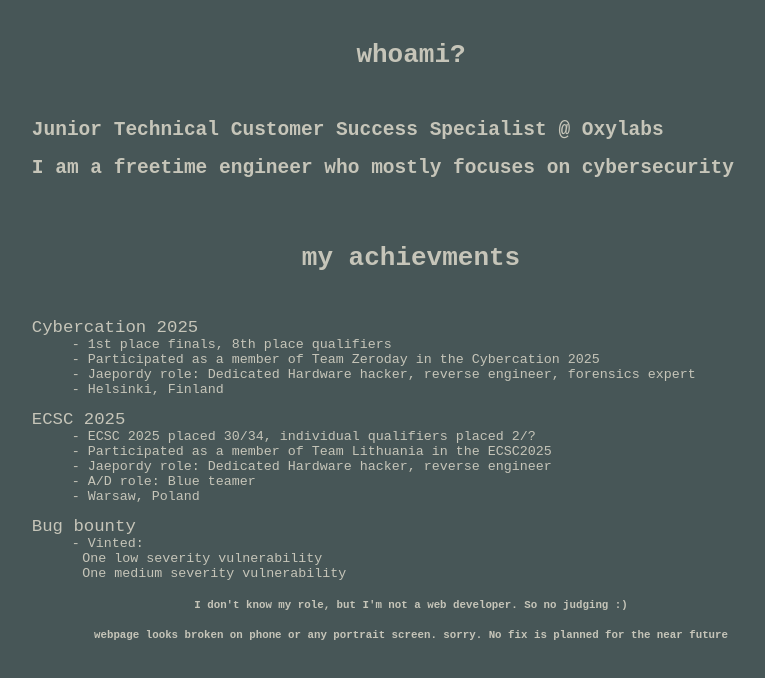
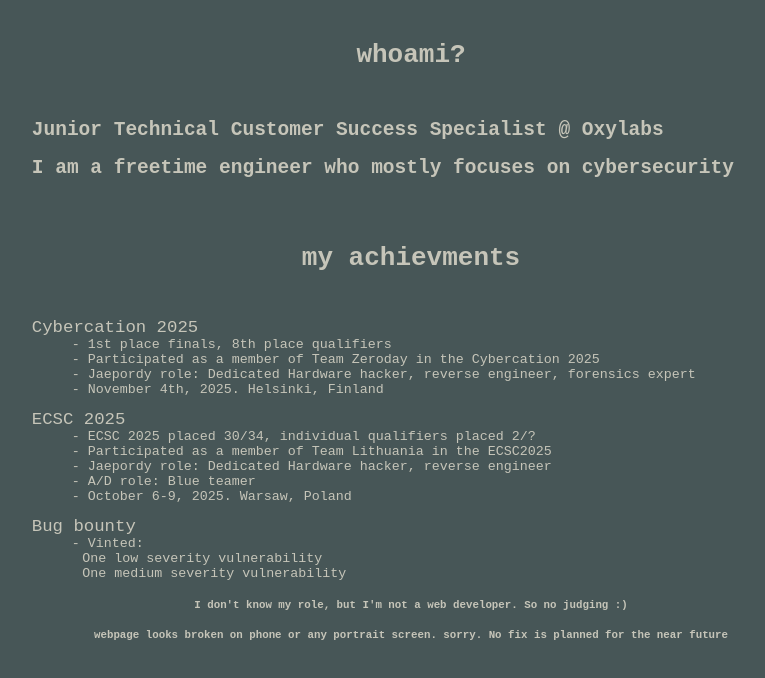
Before and after one commit to motiejusvin/motiejusvin.github.io, a plain HTML site: page index.html in a window 1280 px wide. Shown: the whole page, without its empty margins (229-994 px from the left). Drawn offline with Linux system fonts and the light colour scheme.

Commit message:
Update index.html

```diff
--- a/index.html
+++ b/index.html
@@ -38,7 +38,7 @@
             <dd>- 1st place finals, 8th place qualifiers</dd>
             <dd>- Participated as a member of Team Zeroday in the Cybercation 2025</dd>
             <dd>- Jaepordy role: Dedicated Hardware hacker, reverse engineer, forensics expert</dd>
-            <dd>- Helsinki, Finland</dd>
+            <dd>- November 4th, 2025. Helsinki, Finland</dd>
         </dl>
         <dl>
             <dt>ECSC 2025</dt>
@@ -46,7 +46,7 @@
             <dd>- Participated as a member of Team Lithuania in the ECSC2025</dd>
             <dd>- Jaepordy role: Dedicated Hardware hacker, reverse engineer</dd>
             <dd>- A/D role: Blue teamer</dd>
-            <dd>- Warsaw, Poland</dd>
+            <dd>- October 6-9, 2025. Warsaw, Poland</dd>
         </dl>
 
         <dl>
```
